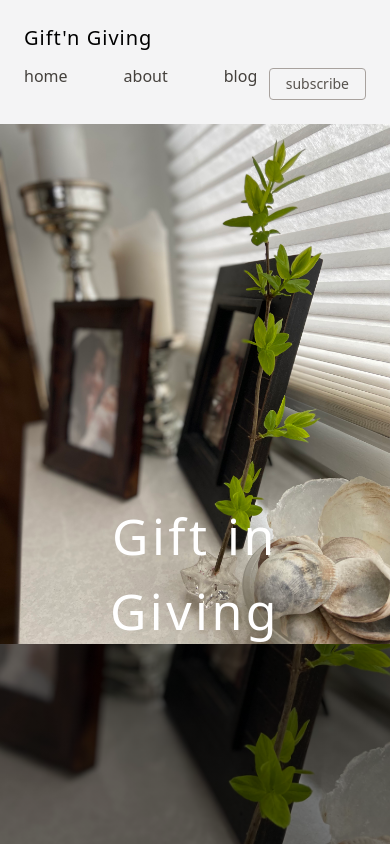
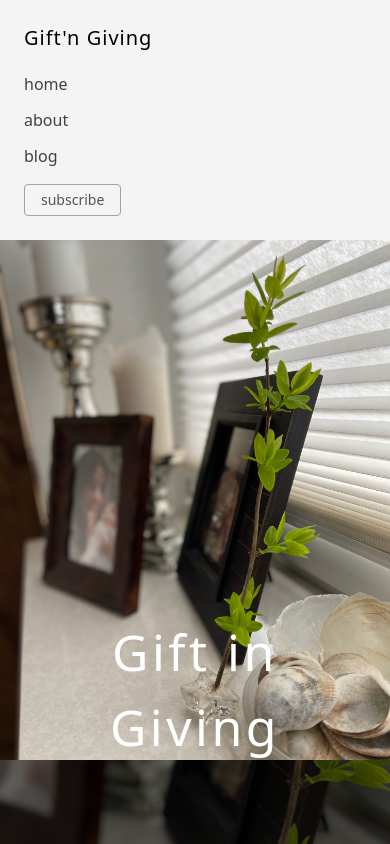
Before and after one commit to hwsanchez/React-Blog, a React (Vite) app: page / in a window 390 px wide. Shown: the top 844 px of the page. Built offline with nearby package versions, Linux system fonts and the light colour scheme; a web font is replaced by a local one.

Commit message:
worked on responsiveness of the navbar. Also added an useEffect hook to blogsArray so it console.log it when it has the fetched data

```diff
--- a/src/App.jsx
+++ b/src/App.jsx
@@ -24,13 +24,22 @@ function App() {
       fetch("/data.json")
         .then((data) => data.json())
         .then((jsonData) => {
+          setBlogsArray(jsonData);
+          console.log("This is jsonData:");
+          console.log(typeof jsonData);
           console.log(jsonData);
-          setBlogsArray(jsonData);
+
           setShouldFetchData(false);
           // Empty dependency array -> it will only run on the initial render of the component
         });
+      // added an extra .then() method since state updates are asynchronous in React
     }
   }, []);
+
+  useEffect(() => {
+    console.log('Updated blogsArray:');
+    console.log(blogsArray);
+  }, [blogsArray])
 
   return (
     <>
--- a/src/components/BlogPage.jsx
+++ b/src/components/BlogPage.jsx
@@ -1,4 +1,4 @@
-import Map from "react-map-gl";
+// import Map from "react-map-gl";
 
 const BlogPage = () => {
   return (
@@ -7,7 +7,7 @@ const BlogPage = () => {
       <br />
       <br />
       {/* Mapbox Test! */}
-      <Map
+      {/* <Map
         initialViewState={{
           longitude: -122.4,
           latitude: 37.8,
@@ -16,7 +16,8 @@ const BlogPage = () => {
         style={{ width: 600, height: 400 }}
         mapStyle="mapbox://styles/mapbox/streets-v9"
         mapboxAccessToken={import.meta.env.VITE_MAPBOX_TOKEN}
-      />
+      /> */}
+
     </>
   );
 };
--- a/src/components/HomePage.jsx
+++ b/src/components/HomePage.jsx
@@ -6,7 +6,7 @@ const HomePage = () => {
       <div className="home-main-wrapper">
         <div className="hero-image">
           <img src={familyPics} alt={"pictures"} className="" />
-          <div className="hero-text font-thin">Gift in Giving</div>
+          <div className="hero-text font-thinç">Gift in Giving</div>
         </div>
       </div>
     </>
--- a/src/components/NavigationMenu.jsx
+++ b/src/components/NavigationMenu.jsx
@@ -4,7 +4,7 @@ const NavigationMenu = () => {
   return (
     <>
       <header>
-        <div className="header-inner flex items-center justify-between flex-wrap bg-zinc-100 p-6">
+        <div className="header-inner block sm:flex items-center justify-between flex-wrap bg-zinc-100 p-6">
           {/* Logo */}
           <Link href="/home">
             <a
@@ -16,8 +16,8 @@ const NavigationMenu = () => {
           </Link>
 
           <nav className={""}>
-            <ul className="flex text-stone-700 font-thin">
-              <li className="hover:underline underline-offset-4">
+            <ul className="block mt-5 sm:mt-0 sm:flex text-stone-700 font-thin">
+              <li className="hover:underline underline-offset-4 pb-3 sm:pb-0 ">
                 <Link href="/home">
                   <a
                     href=""
@@ -27,7 +27,7 @@ const NavigationMenu = () => {
                   </a>
                 </Link>
               </li>
-              <li className="hover:underline underline-offset-4">
+              <li className="hover:underline underline-offset-4 pb-3 sm:pb-0">
                 <Link href="/about">
                   <a
                     href=""
@@ -54,7 +54,7 @@ const NavigationMenu = () => {
             <Link href="/contact">
               <a
                 href="#"
-                className="inline-block text-sm px-4 py-2 leading-none border rounded text-stone-600 border-stone-400 hover:border-transparent hover:bg-stone-600 hover:text-white mt-4 lg:mt-0 duration-500 delay-100"
+                className="inline-block text-sm px-4 py-2 leading-none border rounded text-stone-600 border-stone-400 hover:border-transparent hover:bg-stone-600 hover:text-white mt-4 sm:mt-0 duration-500 delay-100"
               >
                 subscribe
               </a>
```
